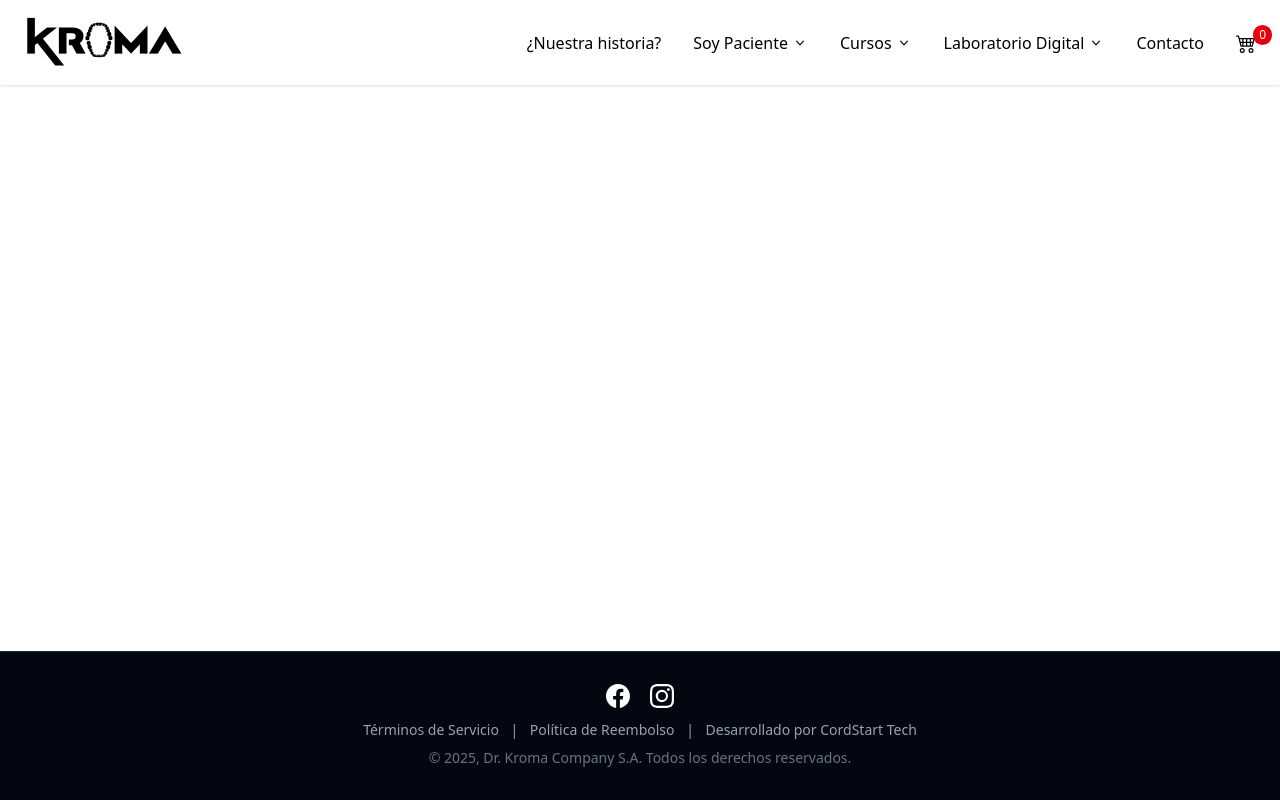
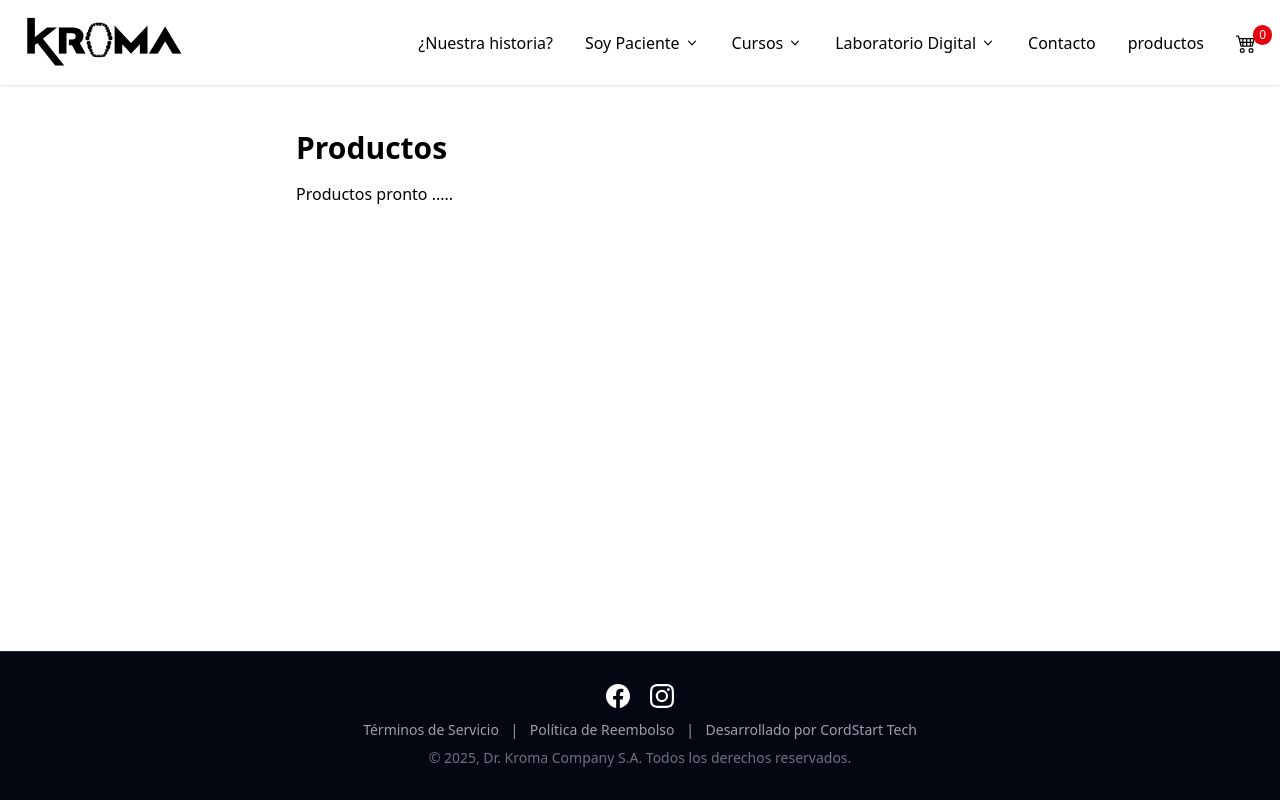
Before and after one commit to kromacompanysa/nuxt_web, a Nuxt app: page /productos in a window 1280 px wide. Built offline with nearby package versions, Linux system fonts and the light colour scheme.

Commit message:
adding the link on top

```diff
--- a/app/app.config.ts
+++ b/app/app.config.ts
@@ -162,6 +162,11 @@ export default defineAppConfig({
       type: "link",
     },
     {
+      label: "productos",
+      href: "/productos",
+      type: "link",
+    },
+    {
       label: "Cart",
       href: "/cart",
       type: "cart",
--- /dev/null
+++ b/app/pages/productos.vue
@@ -0,0 +1,6 @@
+<template>
+    <div class="p-10 max-w-3xl mx-auto">
+        <h1 class="text-3xl font-bold mb-4">Productos</h1>
+        <p>Productos pronto .....</p>
+    </div>
+</template>
```
